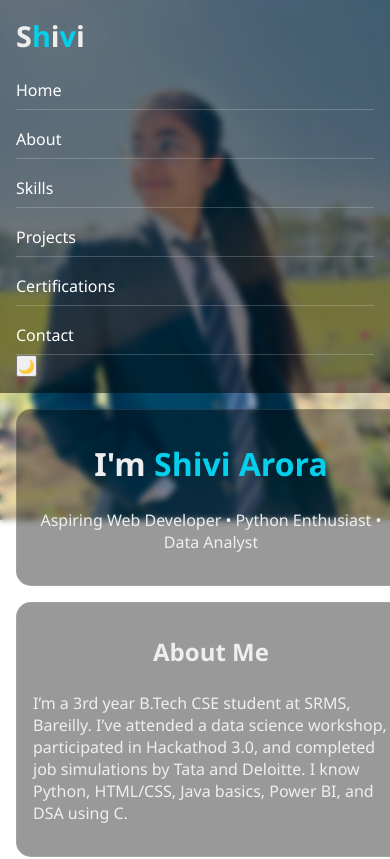
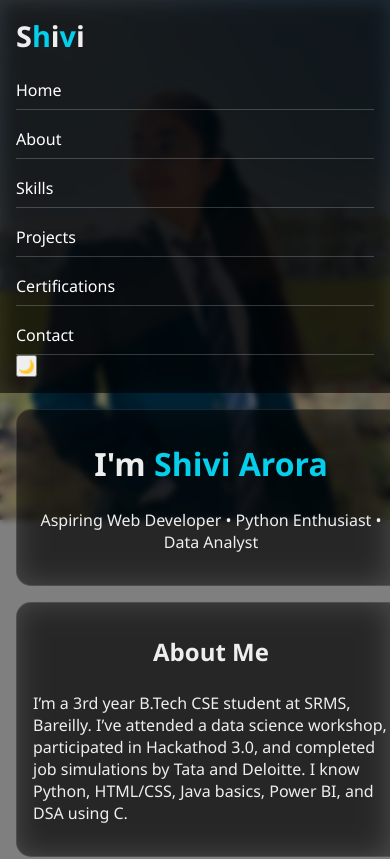
Before and after one commit to ShiviArora05/Portfolio, a plain HTML site: page index.html in a window 390 px wide. Shown: the top 859 px of the page. Drawn offline with nearby package versions, Linux system fonts and the light colour scheme.

```diff
--- a/index.html
+++ b/index.html
@@ -12,6 +12,7 @@
 <link href="https://cdn.jsdelivr.net/npm/aos@2.3.4/dist/aos.css" rel="stylesheet">
 </head>
 <body class="dark-mode">
+  <div class="overlay"></div>
   <header>
     <nav class="navbar">
       <div class="logo">S<span>h</span>i<span>v</span>i</div>
--- a/styles1.css
+++ b/styles1.css
@@ -428,6 +428,15 @@ body.dark-mode .btn:hover {
 .certification-list li {
   margin-bottom: 10px;
 }
+.overlay {
+  background-color: rgba(0, 0, 0, 0.5); /* translucent dark overlay */
+  position: absolute;
+  top: 0; left: 0;
+  width: 100%;
+  height: 100%;
+  z-index: -1;
+}
+
 /* Responsive Styles for Mobile */
 @media (max-width: 768px) {
   body {
```
